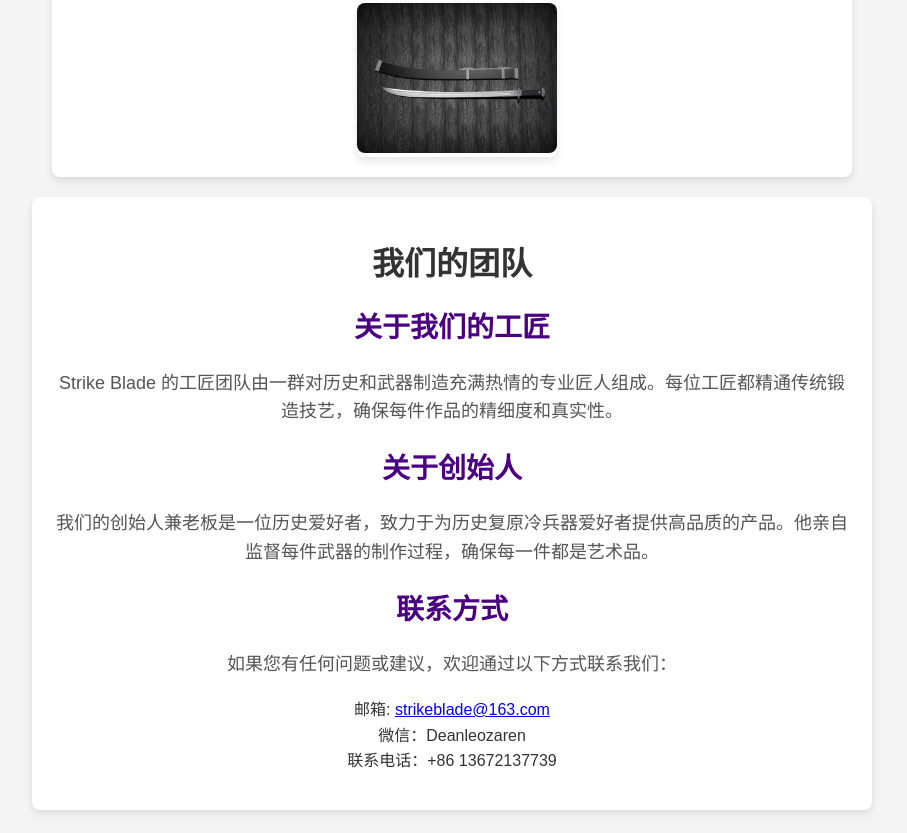
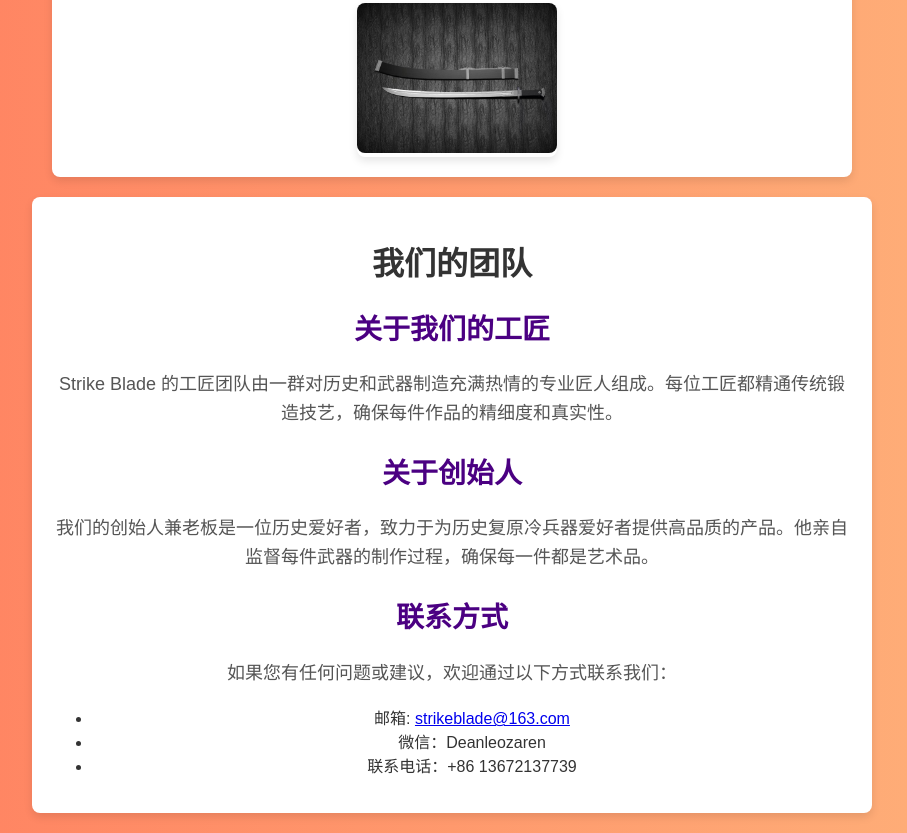
Before and after one commit to BOXIFAN/StrikeBlade, a plain HTML site: page index.html in a window 1280 px wide. Shown: the part 4684-5517 px from the top of the page, without its empty margins (188-1095 px from the left). Drawn offline with Linux system fonts and the light colour scheme.

Commit message:
Update index.html

```diff
--- a/index.html
+++ b/index.html
@@ -6,10 +6,11 @@
     <title>Strike Blade 产品展示</title>
     <style>
         body {
-            font-family: Arial, sans-serif;
-            background-color: #f4f4f4;
+            font-family: 'Arial', sans-serif;
+            background: linear-gradient(to right, #ff7e5f, #feb47b);
             margin: 0;
             padding: 0;
+            color: #333;
         }
         .container {
             width: 90%;
@@ -23,6 +24,11 @@
             margin: 20px auto;
             border-radius: 8px;
             box-shadow: 0 4px 8px rgba(0, 0, 0, 0.1);
+            transition: transform 0.3s, box-shadow 0.3s;
+        }
+        .intro:hover, .product:hover, .team:hover {
+            transform: translateY(-10px);
+            box-shadow: 0 8px 16px rgba(0, 0, 0, 0.2);
         }
         .intro-title, .page-title {
             font-size: 32px;
@@ -70,6 +76,11 @@
             max-width: 200px;
             border-radius: 8px;
             box-shadow: 0 4px 8px rgba(0, 0, 0, 0.1);
+            transition: transform 0.3s, box-shadow 0.3s;
+        }
+        .image-gallery a:hover {
+            transform: translateY(-5px);
+            box-shadow: 0 8px 16px rgba(0, 0, 0, 0.2);
         }
         .image-gallery img {
             width: 100%;
@@ -78,17 +89,6 @@
         .team h2 {
             font-size: 28px;
             color: #4b0082;
-            font-weight: bold;
-            margin-top: 20px;
-        }
-        .team ul {
-            list-style-type: none;
-            padding: 0;
-        }
-        .team ul li {
-            font-size: 16px;
-            color: #333;
-            line-height: 1.6;
         }
     </style>
 </head>
```
